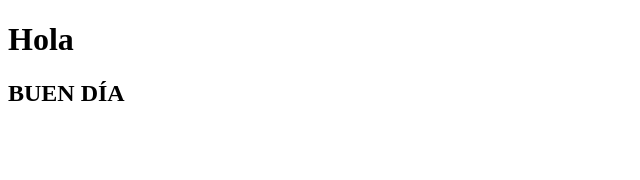
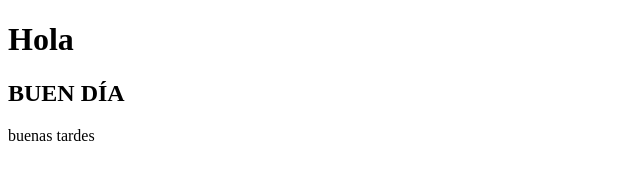
Before and after one commit to Miguelangel14-cell/primer-repo-git, a plain HTML site: page index.html in a window 1280 px wide. Shown: the whole page, without its empty margins (0-640 px from the left). Drawn offline with Linux system fonts and the light colour scheme.

Commit message:
Se agrego un párrafo

```diff
--- a/index.html
+++ b/index.html
@@ -8,5 +8,6 @@
 <body>
     <h1>Hola</h1>
     <h2>BUEN DÍA</h2>
+    <p>buenas tardes</p>
 </body>
 </html>
```
